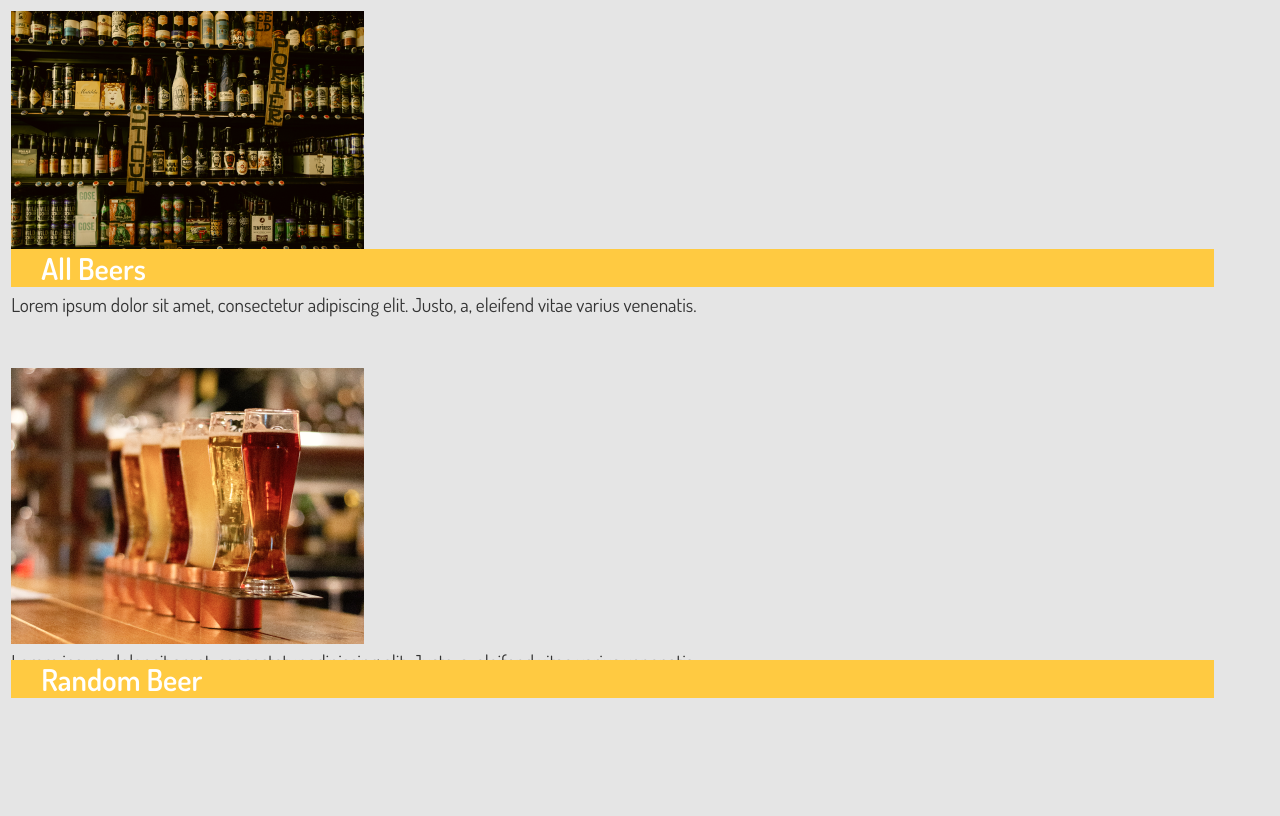
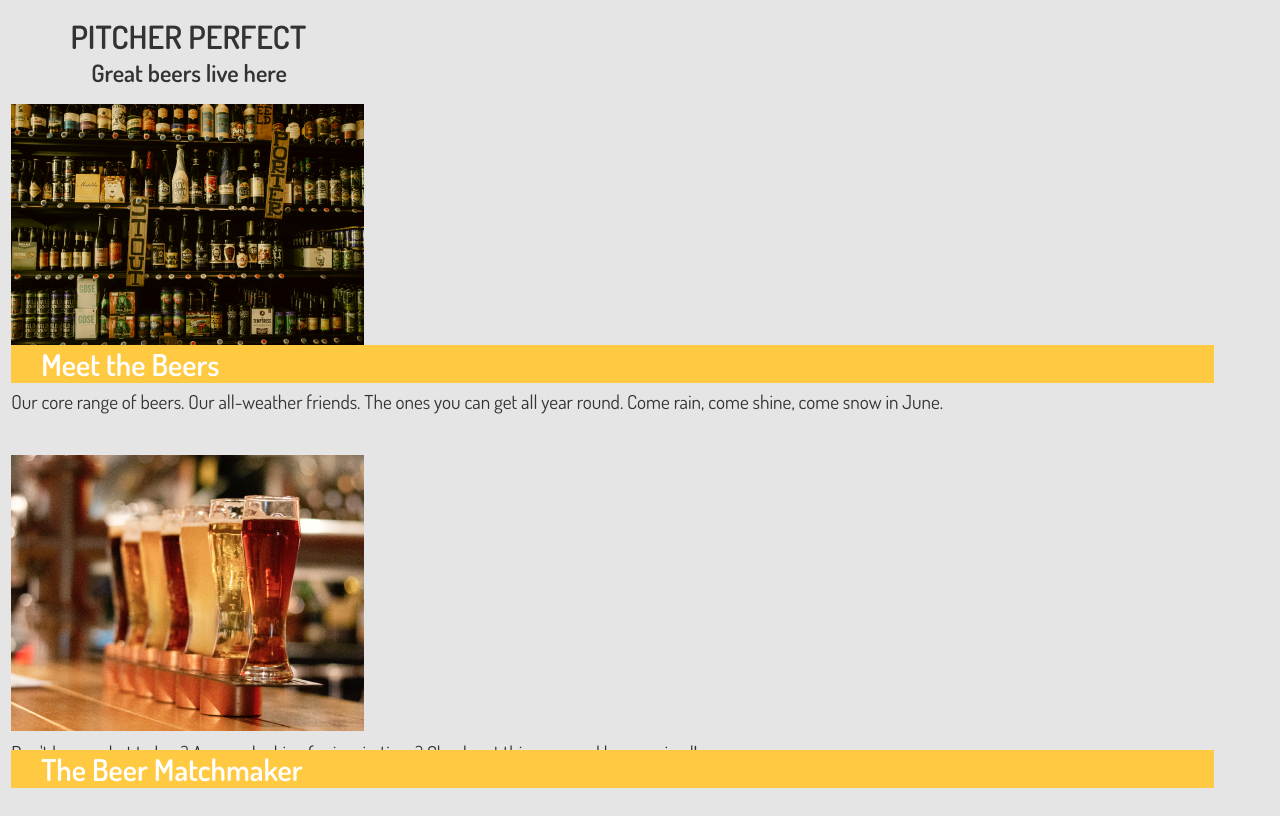
Before and after one commit to rosariHarlan/my-beer-app, a React (Create React App) app: page / in a window 1280 px wide. Built offline with nearby package versions, Linux system fonts and the light colour scheme; no server answers.

Commit message:
Styling added

```diff
--- a/src/App.scss
+++ b/src/App.scss
@@ -2,6 +2,7 @@
 
 $main-color: #ffca41;
 $main-font: #333333;
+$light-color: rgba(51, 51, 51, 0.5);
 $body-bg: #e5e5e5;
 
 * {
@@ -12,7 +13,8 @@ $body-bg: #e5e5e5;
 
 body {
   max-width: 100vw;
-  max-height: 100vh;
+  min-height: 100vh;
+  // margin-bottom: 12em;
   font-family: "Dosis", sans-serif;
   color: $main-font;
   background-color: $body-bg;
@@ -23,12 +25,82 @@ a {
   color: inherit;
 }
 
+.button {
+  background-color: $main-color;
+  border: none;
+  border-radius: 40px;
+  color: #fff;
+  text-align: center;
+  width: 6em;
+  padding-top: 0.2em;
+  padding-bottom: 0.2em;
+}
+
+// --- Nav Bar ---
+
+.nav-container {
+  width: 100%;
+  height: 10vh;
+  background-color: $main-color;
+  position: fixed;
+  left: 0;
+  bottom: 0;
+  nav {
+    background-color: #fff;
+    border-radius: 50%;
+    width: 3.5625em;
+    height: 3.5625em;
+    position: absolute;
+    left: calc(50% - 57px / 2 - 0.5px);
+    top: 1em;
+    img {
+      position: absolute;
+      right: 0.4em;
+      bottom: 0.1px;
+      width: 3em;
+    }
+  }
+}
+
+// --- Arrow ---
+
+.arrow {
+  width: 3.5625em;
+  height: 3.5625em;
+  background-color: $main-color;
+  position: absolute;
+  border-radius: 50%;
+  margin-top: 2em;
+  a {
+    position: relative;
+    right: 5.7em;
+    bottom: 2.8em;
+    img {
+      width: 60%;
+    }
+  }
+}
+
 // --- Home ---
+
+#home {
+  width: 100%;
+  h1 {
+    text-transform: uppercase;
+    font-size: 2em;
+    margin-left: 2.2em;
+    margin-top: 0.5em;
+  }
+  h2 {
+    margin-left: 3.8em;
+  }
+}
 
 .all {
   margin-left: 0.7em;
-  margin-top: 0.7em;
-  h2 {
+  margin-right: 0.7em;
+  margin-top: 1em;
+  h3 {
     background-color: $main-color;
     color: #fff;
     font-weight: 600;
@@ -36,63 +108,104 @@ a {
     padding-left: 1em;
     width: 94%;
     position: absolute;
-    top: 8.3em;
+    top: 11.5em;
   }
   p {
     font-size: 1.2em;
     line-height: 1.5em;
-    margin-bottom: 2.5em;
+    margin-bottom: 2em;
+    margin-top: 0.2em;
   }
 }
 
 .random {
   @extend .all;
-  h2 {
-    top: 22em;
+  h3 {
+    top: 25em;
   }
-}
-
-// --- Nav Bar ---
-
-.nav {
-  width: 94%;
-  background-color: $main-color;
 }
 
 // --- Products Gallery ---
 
-.main {
-  margin-right: 0;
-}
-
 .product-card {
   margin-top: 1.5em;
-  margin-left: 0.7em;
-  margin-right: 0;
   display: flex;
   gap: 0.3em;
   img {
-    width: 30%;
+    width: 50%;
     height: 20vh;
     object-fit: contain;
   }
 }
 
+hr {
+  width: 21.5em;
+  margin-left: 1em;
+  margin-top: 2.5em;
+  margin-bottom: 2.5em;
+  border: 2px solid $light-color;
+}
+
 .content {
-  margin-top: 1em;
-  width: 45%;
+  width: 90%;
   h3 {
-    font-size: 1.875em;
+    font-size: 1.5em;
   }
   p {
     &:nth-of-type(1) {
       font-weight: 600;
-      font-size: 0.8em;
+      font-size: 1em;
       color: $main-color;
-      width: 100%;
+      margin-bottom: 0.5em;
     }
     &:nth-of-type(2) {
-      font-size: 0.5em;
+      font-size: 0.9em;
+      font-weight: 600;
+      margin-bottom: 1.5em;
     }
   }
 }
+
+// --- Details and Random ---
+
+.details {
+  margin-left: 2.7em;
+  margin-bottom: 12em;
+  width: 100%;
+  img {
+    width: 30%;
+    margin-left: 6.5em;
+    margin-top: 3.5em;
+    margin-bottom: 1em;
+  }
+  h3 {
+    font-size: 3em;
+    font-weight: 600;
+    margin-bottom: 0.1em;
+  }
+  p {
+    &:nth-of-type(1) {
+      color: $main-color;
+      font-weight: 600;
+      font-size: 1.2em;
+      margin-bottom: 0.5em;
+    }
+    &:nth-of-type(2) {
+      color: $light-color;
+      span {
+        margin-left: 9em;
+      }
+    }
+    &:nth-of-type(3) {
+      color: $light-color;
+      margin-bottom: 0.7em;
+      span {
+        margin-left: 7.4em;
+      }
+    }
+    &:nth-of-type(4) {
+      width: 90%;
+      font-weight: 600;
+    }
+  }
+}
--- a/src/components/AllBeers.js
+++ b/src/components/AllBeers.js
@@ -2,8 +2,10 @@ import { Link } from "react-router-dom";
 
 const AllBeers = (props) => {
   return (
+    <section id="all">
       <div className="gallery">
         {props.beerData.map((item, i) => (
+          <div>
             <div className="product-card" key={i}>
               <img src={item.image_url} alt="beer" />
               <div className="content">
@@ -15,8 +17,11 @@ const AllBeers = (props) => {
                 </div>
               </div>
             </div>
+            <hr />
+          </div>
         ))}
       </div>
+    </section>
   );
 };
 
--- a/src/components/Details.js
+++ b/src/components/Details.js
@@ -1,6 +1,8 @@
 import { withRouter, Link } from "react-router-dom";
 import { getBeer } from "./../BeerAPI";
 import { Component } from "react";
+import NavBar from "./Navbar";
+import arrow from "./../arrow.png";
 
 class Details extends Component {
   constructor(props) {
@@ -26,17 +28,27 @@ class Details extends Component {
       description,
     } = this.state.oneBeer;
     return (
+      <section id="details">
         <div className="details">
           <img src={image_url} alt={name} />
           <h3>{name}</h3>
           <p>{tagline}</p>
-        <p>First brewed: {first_brewed}</p>
-        <p>Attenuation level: {attenuation_level}</p>
+          <p>
+            First brewed: <span>{first_brewed}</span>
+          </p>
+          <p>
+            Attenuation level: <span>{attenuation_level}</span>
+          </p>
           <p>{description}</p>
           <span className="arrow">
-          <Link to="/"></Link>
+            <Link to="/all">
+              <img src={arrow} alt="arrow" />
+            </Link>
           </span>
+
+          <NavBar />
         </div>
+      </section>
     );
   }
 }
--- a/src/components/Home.js
+++ b/src/components/Home.js
@@ -2,28 +2,30 @@ import { Link } from "react-router-dom";
 
 const Home = () => {
   return (
-    <div className="home">
+    <section id="home">
+      <h1>Pitcher Perfect</h1>
+      <h2>Great beers live here</h2>
       <div className="all">
         <img src="img/all.png" alt="Many beers" />
-        <h2>
-          <Link to="/all">All Beers</Link>
-        </h2>
+        <h3>
+          <Link to="/all">Meet the Beers</Link>
+        </h3>
         <p>
-          Lorem ipsum dolor sit amet, consectetur adipiscing elit. Justo, a,
-          eleifend vitae varius venenatis.
+          Our core range of beers. Our all-weather friends. The ones you can get
+          all year round. Come rain, come shine, come snow in June.
         </p>
       </div>
       <div className="random">
         <img src="img/random.png" alt="One random beer" />
-        <h2>
-          <Link to="/random">Random Beer</Link>
-        </h2>
+        <h3>
+          <Link to="/random">The Beer Matchmaker</Link>
+        </h3>
         <p>
-          Lorem ipsum dolor sit amet, consectetur adipiscing elit. Justo, a,
-          eleifend vitae varius venenatis.
+          Don't know what to buy? Are you looking for inspirations? Check out
+          this page and be surprised!
         </p>
       </div>
-    </div>
+    </section>
   );
 };
 
--- a/src/components/Navbar.js
+++ b/src/components/Navbar.js
@@ -1,10 +1,15 @@
 import { Link } from "react-router-dom";
+import beerIcon from "./../beer-icon.png";
 
 const NavBar = () => {
   return (
-    <div>
-      <Link to="/" className="nav"></Link>
-    </div>
+    <header className="nav-container">
+      <nav>
+        <Link to="/">
+          <img src={beerIcon} alt="beer icon" />
+        </Link>
+      </nav>
+    </header>
   );
 };
 
--- a/src/components/Random.js
+++ b/src/components/Random.js
@@ -1,4 +1,6 @@
 import { Link } from "react-router-dom";
+import NavBar from "./Navbar";
+import arrow from "./../arrow.png";
 
 const Random = (props) => {
   const {
@@ -11,16 +13,22 @@ const Random = (props) => {
   } = props.randomData;
 
   return (
-    <div className="random-beer">
+    <section id="random">
+      <div className="details">
         <img src={image_url} alt={name} />
         <h3>{name}</h3>
         <p>{tagline}</p>
         <p>First brewed: {first_brewed}</p>
         <p>Attenuation level: {attenuation_level}</p>
         <p>{description}</p>
-      <span className="arrow"></span>
-      <Link to="/"></Link>
+        <span className="arrow">
+          <Link to="/">
+            <img src={arrow} alt="arrow" />
+          </Link>
+        </span>
+        <NavBar />
       </div>
+    </section>
   );
 };
 
```
Also changed, not shown: src/arrow.png (added), src/beer-icon.png (renamed from public/img/beer-icon.png). Lines whose indentation alone changed are shown as unchanged.
